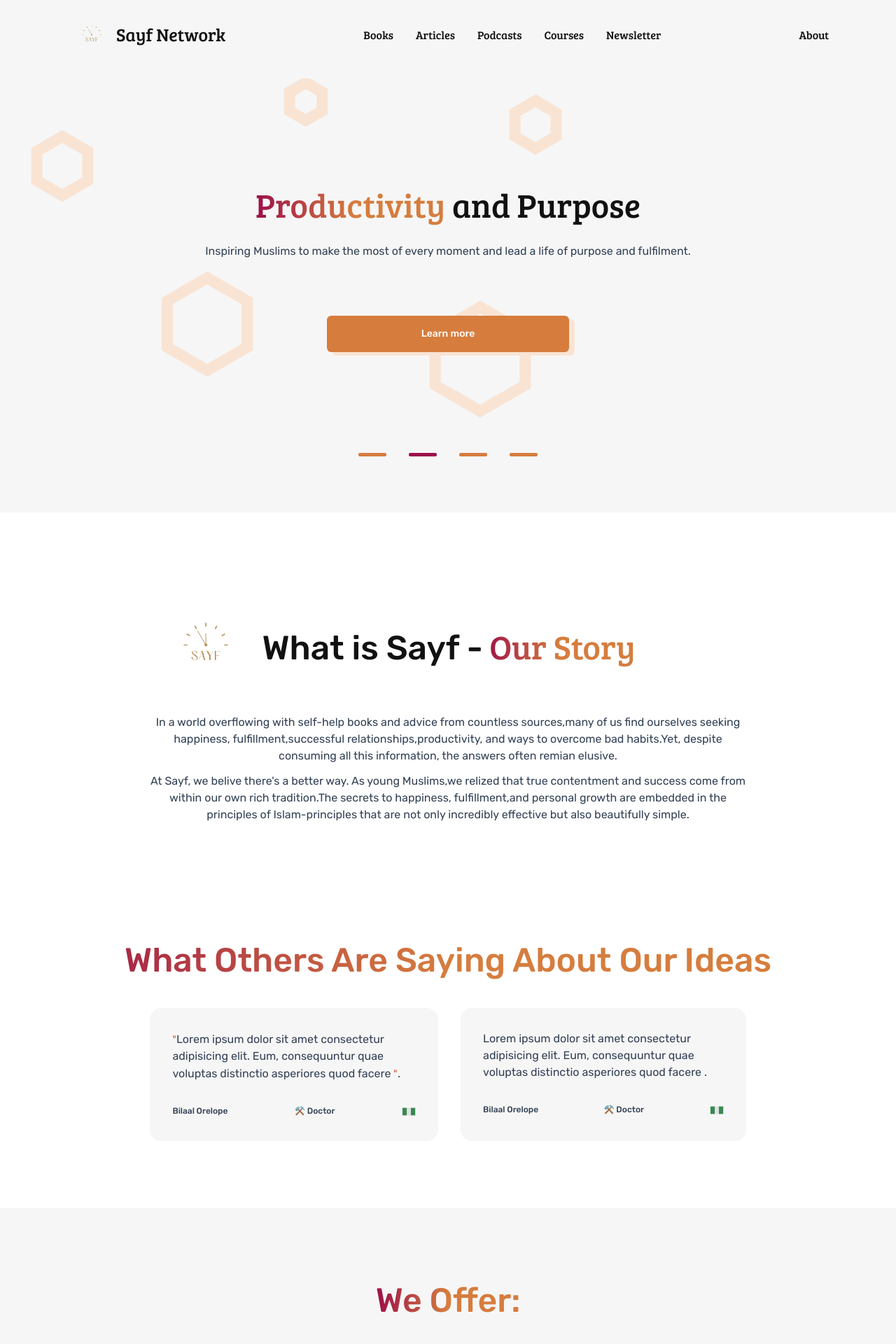
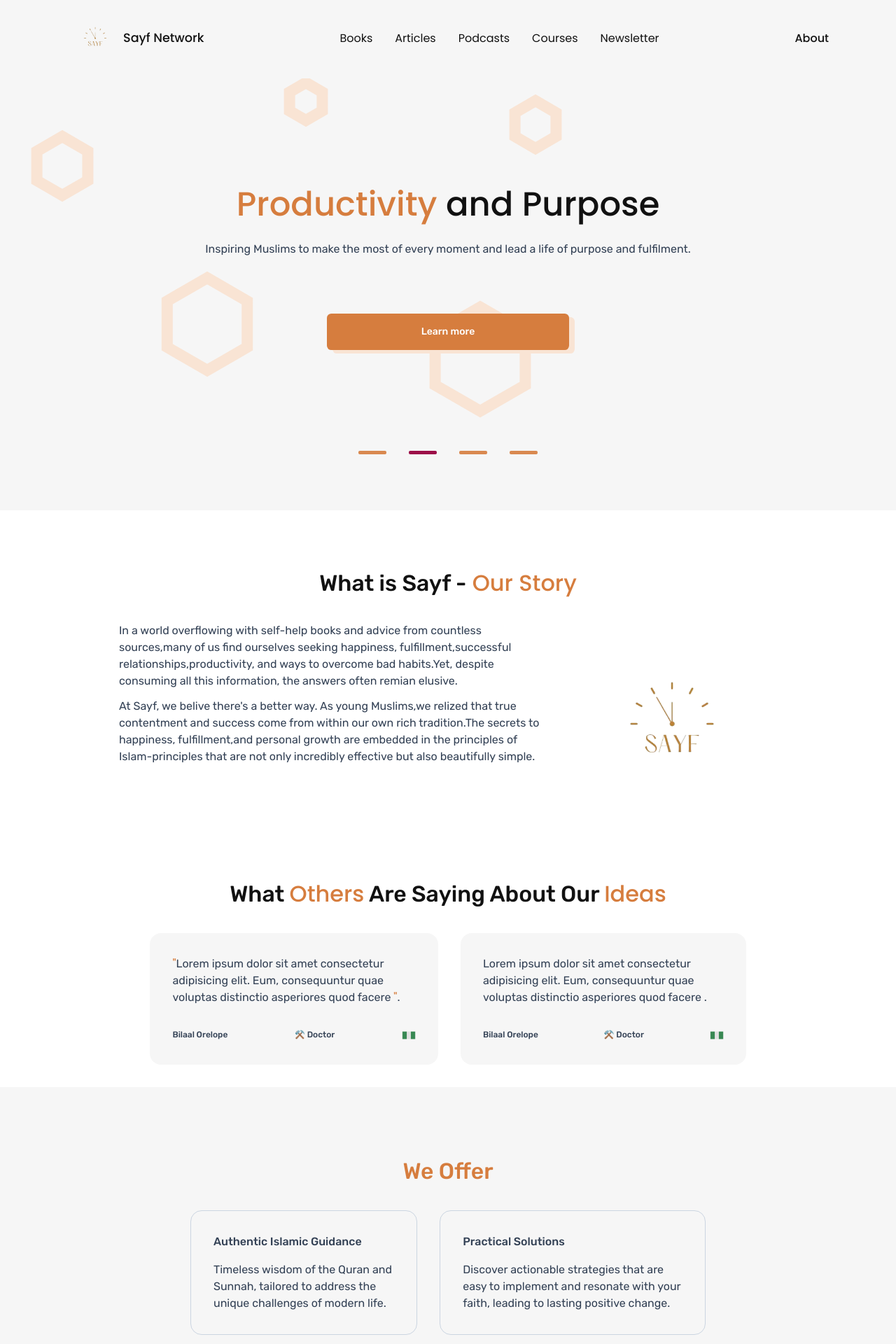
Before and after one commit to abdulrahmansoyooye/sayfproject, a Next.js app: page / in a window 1280 px wide. Shown: the top 1920 px of the page at 70% size. Built offline with nearby package versions, Linux system fonts and the light colour scheme.

Commit message:
fixed create articel bug

```diff
--- a/app/articles/page.jsx
+++ b/app/articles/page.jsx
@@ -2,7 +2,7 @@
 import ArticlesCard from "@/components/ArticlesCard";
 import Welcome from "@/components/Welcome";
 import { getArticles, getCategory } from "@/utils/actions/articleActions";
-import Link from "next/link";
+
 import { useEffect, useState } from "react";
 import Loading from "../loading";
 
@@ -12,7 +12,7 @@ const Articles = () => {
   const [currentCategory, setCurrentCategory] = useState("All");
   const [error, setError] = useState("");
   const [categoryId, setcategoryId] = useState("");
-  const [isCategoryToggle, setIsCategoryToggle] = useState(true);
+  const [isCategoryToggle, setIsCategoryToggle] = useState(false);
   useEffect(() => {
     async function fetchArticles() {
       try {
@@ -53,16 +53,16 @@ const Articles = () => {
 
       <div className="flex flex-col gap-[2rem] sm:w-[80%] m-[2rem_auto] p-[2rem] ">
         <div
-          className=" font-[400] border border-brown-color p-[1rem] rounded-md w-[60%]  m-auto text-center hover:bg-[#f6f6f6] cursor-pointer transition-all duration-500"
+          className=" font-[400] border border-brown-color p-[1rem] rounded-md w-[80%]  m-auto text-center hover:bg-[#f6f6f6] cursor-pointer transition-all duration-500"
           onClick={() => setIsCategoryToggle(!isCategoryToggle)}
         >
-          {!isCategoryToggle ? " Show All Catrgories" : " Collapse"}
+          {!isCategoryToggle ? " Show All Catrgories" : " Show less"}
         </div>
         <div
           className={`flex gap-[1rem] justify-center flex-wrap max-lg:${
             isCategoryToggle
               ? " flex w-[100%]"
-              : " absolute right-[1000000000px] w-[10%]"
+              : " absolute right-[100000px] w-[10%]"
           } transition-all duration-500`}
         >
           <div
--- a/app/courses/[courseId]/page.jsx
+++ b/app/courses/[courseId]/page.jsx
@@ -41,10 +41,10 @@ const page = () => {
           alt="article-img"
         />
 
-        <div className="flex flex-col gap-[4rem] justify-between w-full">
+        <div className="flex flex-col gap-[4rem] justify-between w-full flex-wrap">
           <div className="flex justify-between  gap-[0.5rem] flex-wrap">
             <div className="text-[2rem] font-[500] dark-text ">{title}</div>
-            <div className="bg-slate-100 p-[0.5rem] text-slate-700 rounded-md text-[0.75rem] flex-0 max-w-[30%] font-[300]">
+            <div className="bg-slate-100 p-[0.5rem] text-slate-700 rounded-md text-[0.75rem] flex-0 font-[300]">
               #{tag}
             </div>
           </div>
--- a/app/courses/page.jsx
+++ b/app/courses/page.jsx
@@ -149,13 +149,13 @@ export const CourseCard = ({
       <div className="flex-between">
         <div className="flex flex-col ">
           <h2 className="text-[1.5rem]">{title}</h2>
-          <p className="text-[12px] text-gray-500 font-[300]">
+          <p className="text-[12px] text-gray-500 font-[400]">
             {" "}
             {description.slice(0, 80)}
           </p>
         </div>
 
-        <div className="flex flex-col text-[11px] bg-slate-200 p-[0.8rem] rounded-[1rem]">
+        <div className="flex flex-col text-[11px] bg-slate-200 p-[0.8rem] rounded-md font-[300]">
           #{tag}
         </div>
       </div>
--- a/app/globals.css
+++ b/app/globals.css
@@ -22,7 +22,7 @@
   --background-color: #ffffff;
   --primary-color: #f6f6f6;
 
-  --brown-color: #d67d3e;
+  --brown-color: #d67d3ee5;
   --light-color: #f9e4d4;
 
   --secandary-color: #9c0f48;
@@ -66,7 +66,7 @@ span {
 .navitem::after {
   display: block;
   content: "";
-  border-bottom: solid 3px var(--secandary-color);
+  border-bottom: solid 3px var(--brown-color);
   transform: scaleX(0);
   transition: transform 250ms ease-in-out;
 }
@@ -86,6 +86,7 @@ span {
   top: 0;
   height: 100vh;
   box-shadow: 1px 2px 0.5rem #1b181827;
+  color: var(--text-color);
 }
 .close-img {
   position: absolute;
@@ -118,16 +119,16 @@ span {
   border-radius: 2px;
 }
 .search_input {
-  @apply w-full rounded-md border border-gray-200 bg-white py-2.5 font-satoshi pl-5 pr-12 text-sm shadow-sm font-medium focus:border-[#111d5e] focus:outline-none focus:ring-0;
+  @apply w-full rounded-md border border-gray-200 bg-white py-2.5 font-satoshi pl-5 pr-12 text-sm shadow-sm font-medium focus:border-[#D67D3E] focus:outline-none focus:ring-0;
 }
 .text-gradient-blue {
-  @apply bg-gradient-to-r from-[#9c0f48] via-[#D67D3E] to-[#D67D3E]  bg-clip-text text-transparent;
+  @apply bg-gradient-to-r from-[#D67D3E] via-[#D67D3E] to-[#D67D3E]  bg-clip-text text-transparent;
 }
 .black_btn {
   @apply rounded-[0.4rem]  bg-[#D67D3E] p-[1rem_3rem] text-white transition-all duration-500  hover:bg-[#9C0F48]  cursor-pointer text-center text-sm  flex items-center justify-center shadow-[8px_5px_0_0_#f9e4d4];
 }
 .text-gradient-brown {
-  @apply bg-gradient-to-r from-[#470D21] via-[#9C0F48] to-[#D67D3E]  bg-clip-text text-transparent;
+  @apply bg-gradient-to-r from-[#D67D3E] via-[#D67D3E] to-[#D67D3E]  bg-clip-text text-transparent;
 }
 .dark-text {
   @apply text-slate-700;
--- a/app/layout.js
+++ b/app/layout.js
@@ -1,17 +1,18 @@
-import { Bree_Serif, Rubik } from "next/font/google";
+import { Poppins, Rubik } from "next/font/google";
 import "./globals.css";
 import Nav from "@/components/Nav";
 import Footer from "@/components/Footer";
 
-const bree_Serif = Bree_Serif({
+const bree_Serif = Poppins({
   subsets: ["latin"],
-  weight: ["400"],
+  weight: ["100", "200", "300", "400", "600", "500", "700"],
+
   display: "swap",
   variable: "--font-bree_serif",
 });
 export const rubik = Rubik({
   subsets: ["latin"],
-  weight: ["300", "400", "600", "500", "700", "800", "900"],
+  weight: ["300", "400", "600", "500", "700"],
 
   display: "swap",
   variable: "--font-rubik",
--- a/app/page.js
+++ b/app/page.js
@@ -20,24 +20,23 @@ export default function Home() {
         <Carousel />
       </div>
       {/* Section2 */}
-      <div className="flex flex-col bg-primary-color mb-[4rem]">
+      <div className="flex flex-col bg-primary-color ">
         {/* Story */}
         <motion.div
           initial={{ opacity: 0, y: 10 }}
           whileInView={{ opacity: 1, y: 0 }}
           transition={{ ease: "easeOut", duration: 1 }}
-          className="flex flex-col gap-[1rem] p-[4rem_2rem] w-full justify-center bg-[#ffffff] "
+          className="flex flex-col gap-[2rem] p-[2rem] w-full justify-center bg-[#ffffff] "
         >
-          <div className="flex justify-start sm:w-[70%] m-auto  items-center max-lg:flex-col">
-            <Image src={"/assets/sayf.png"} width={160} height={160} />
-            <div className="text-[3rem] max-lg:text-[2rem] text-center">
+          <div className="flex m-auto  items-center max-lg:flex-col">
+            <div className="text-[2rem] max-lg:text-[2rem] text-center">
               What is Sayf -
               <span className="text-gradient-blue"> Our Story</span>
             </div>{" "}
           </div>
 
-          <div className="flex sm:max-w-[70%]  m-auto max-lg:flex-col gap-[2rem]">
-            <div className="space-y-[0.75rem] text-center">
+          <div className="flex text-left gap-[2rem] max-lg:flex-col justify-center">
+            <div className="space-y-[0.75rem] text-left sm:w-[50%]">
               <p className="dark-text font-[400]">
                 In a world overflowing with self-help books and advice from
                 countless sources,many of us find ourselves seeking happiness,
@@ -54,12 +53,14 @@ export default function Home() {
                 also beautifully simple.
               </p>
             </div>
+            <Image src={"/assets/sayf.png"} width={300} height={300} />
           </div>
         </motion.div>{" "}
         {/* Ideas */}
-        <div className="flex flex-col  p-[6rem_2rem] w-full justify-center bg-[#ffffff] gap-[2rem]">
-          <div className="text-[3rem] max-lg:text-[2rem] text-gradient-blue text-center">
-            What Others Are Saying About Our Ideas
+        <div className="flex flex-col  p-[2rem] w-full justify-center bg-[#ffffff] gap-[2rem]">
+          <div className="text-[2rem] text-center">
+            What <span className="text-gradient-blue">Others</span> Are Saying
+            About Our <span className="text-gradient-blue">Ideas</span>
           </div>
           <div className="flex max-lg:flex-col gap-[2rem] sm:w-[70%] m-auto">
             <motion.div
@@ -102,9 +103,7 @@ export default function Home() {
         </div>
         {/* offer */}
         <div className="flex flex-col flex-center gap-[2rem] w-full sm:max-w-[70%] m-[1rem_auto] section bg-primary-color z-10">
-          <div className="text-[3rem] max-lg:text-[2rem] text-gradient-blue ">
-            We Offer:
-          </div>
+          <div className="text-[2rem] text-gradient-blue ">We Offer</div>
           <motion.div
             initial={{ opacity: 0, y: 10 }}
             whileInView={{ opacity: 1, y: 0 }}
@@ -136,8 +135,8 @@ export default function Home() {
         </div>
       </div>
       {/* Section 3 */}
-      <div className="flex max-lg:flex-col flex- gap-[2rem] w-full section ">
-        <div className="space-y-[2rem] w-[50%]  max-lg:w-full">
+      <div className="flex max-lg:flex-col flex- gap-[2rem] w-full section items-end">
+        <div className="space-y-[2rem] w-[60%]  max-lg:w-full">
           <div className="text-[3rem] max-lg:text-[2rem] text-left max-lg:text-center">
             The <span className="text-gradient-blue">Ultimate</span> Life
             Discovery <span className="text-gradient-blue">Course</span>
@@ -158,14 +157,14 @@ export default function Home() {
               start achieving your goals.
             </div>
 
-            <button className="black_btn sm:w-[60%] w-full">Learn More</button>
+            <button className="black_btn w-full">Learn More</button>
           </motion.div>{" "}
         </div>
-        <div>
+        <div className="flex-end">
           <Image
             src={"/assets/article1.jpg"}
-            width={600}
-            height={700}
+            width={700}
+            height={900}
             className="rounded-[1rem] max-lg:w-full"
           />
         </div>
@@ -178,14 +177,14 @@ export default function Home() {
         transition={{ ease: "easeOut", duration: 1 }}
         className="flex flex-col gap-[3rem] p-[4rem_2rem] w-full justify-center bg-[#ffff] border-t-[2px] border-b-[2px]"
       >
-        <div className="flex sm:w-[70%] m-auto justify-center  items-center max-lg:flex-col gap-[1rem]">
-          <Image src={"/assets/newsletter.png"} width={100} height={100} />
-          <div className="text-[3rem] max-lg:text-[2rem] text-center">
+        <div className="flex justify-center items-center max-lg:flex-col gap-[1rem]">
+          <Image src={"/assets/newsletter.png"} width={50} height={50} />
+          <div className="text-[2rem]  text-center">
             Sayf Weekly <span className="text-gradient-blue"> Newsletter</span>
           </div>{" "}
         </div>
 
-        <div className="flex sm:max-w-[50%]  m-auto flex-col gap-[2rem]">
+        <div className="flex flex-col gap-[2rem] w-[70%] m-auto max-lg:w-full">
           <div className="space-y-[0.75rem]">
             <p className="dark-text font-[400] text-center">
               Every week, we will send you weapons o fight your deadliest
@@ -193,7 +192,7 @@ export default function Home() {
               faulty relationships, lack of purpose, etc...
             </p>
           </div>
-          <button className="black_btn m-auto">Subscribe For Free</button>
+          <button className="black_btn">Subscribe For Free</button>
         </div>
       </motion.div>
 
--- a/app/podcasts/page.jsx
+++ b/app/podcasts/page.jsx
@@ -139,8 +139,7 @@ export const PodcastCard = ({
       className="container glassmorphism flex-col gap-[4rem] cursor-pointer"
       onClick={() => router.push(`/podcasts/${_id}`)}
     >
-
-      <div className="flex-between">
+      <div className="flex-between flex-wrap gap-[0.5rem]">
         <div className="flex flex-col ">
           <h2 className="text-[1.5rem]">{title}</h2>
           <p className="text-[15px] text-gray-500 font-[300]">
@@ -149,7 +148,7 @@ export const PodcastCard = ({
           </p>
         </div>
 
-        <div className="flex flex-col text-[11px] bg-slate-200 p-[0.8rem] rounded-[1rem] font-[300]">
+        <div className="flex flex-col text-[11px] bg-slate-200 p-[0.8rem] rounded-md font-[300]">
           #{tag}
         </div>
       </div>
--- a/components/Nav.jsx
+++ b/components/Nav.jsx
@@ -26,18 +26,18 @@ const Nav = () => {
   const isActive = (href) => pathname === href;
   const [istoggle, setIstoggle] = useState(false);
   return (
-    <div className="nav p-[1rem] flex-between sm:p-[1rem_6rem] max-lg:justify-around z-[1000] serif">
+    <div className="nav flex-between sm:p-[1rem_6rem] max-lg:justify-around z-[1000] serif">
       <div className="flex justify-around items-center max-lg:w-[60%]  ">
         <Image
           src={"/assets/sayf.png"}
-          width={70}
+          width={80}
           height={50}
           alt="footer-img"
           className="cursor-pointer"
         />{" "}
         <Link
           href={"/"}
-          className="font-[500] text-[1.6rem] cursor-pointer navitem  text-center"
+          className="font-[500] text-[1.1rem] cursor-pointer navitem  text-center"
         >
           Sayf Network
         </Link>
--- a/components/Welcome.jsx
+++ b/components/Welcome.jsx
@@ -4,11 +4,10 @@ const Welcome = ({ title, text }) => {
   return (
     <div className="flex flex-col items-center h-[70vh] justify-center bg-[#f6f6f6] pt-[3rem]">
       <div className="flex flex-col gap-1 text-center items-center ">
-        <h1 className="text-[5rem] max-lg:text-[4rem] text-gradient-blue font-[500] text-gradient">
+        <h1 className="text-[4rem] max-lg:text-[3rem] text-gradient-blue font-[500] text-gradient">
           {title}
         </h1>
         <p className="font-[400]">{text}</p>
-
       </div>
     </div>
   );
```
Also changed, not shown: app/error.js (+4 -4 lines), app/podcasts/[podcastId]/page.js (+4 -4 lines), components/Footer.jsx (+10 -3 lines), public/assets/logo.png.
